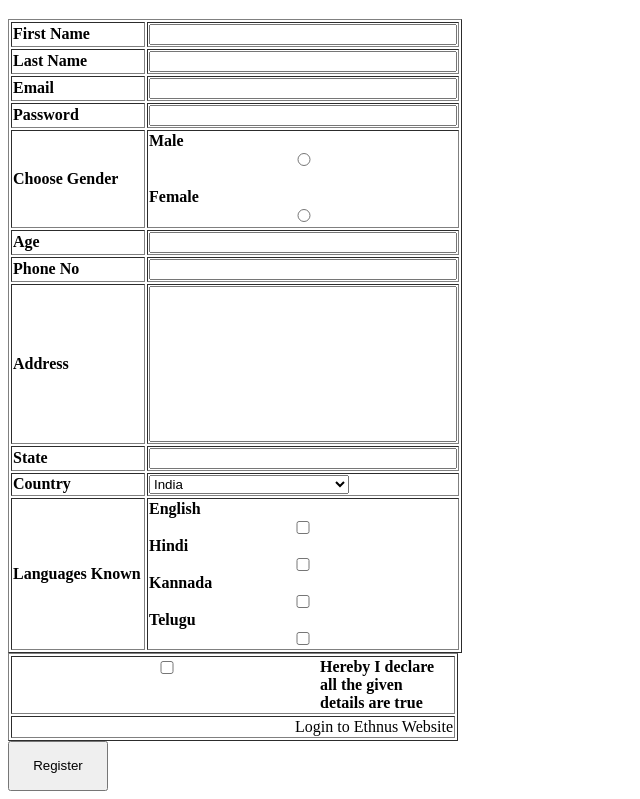
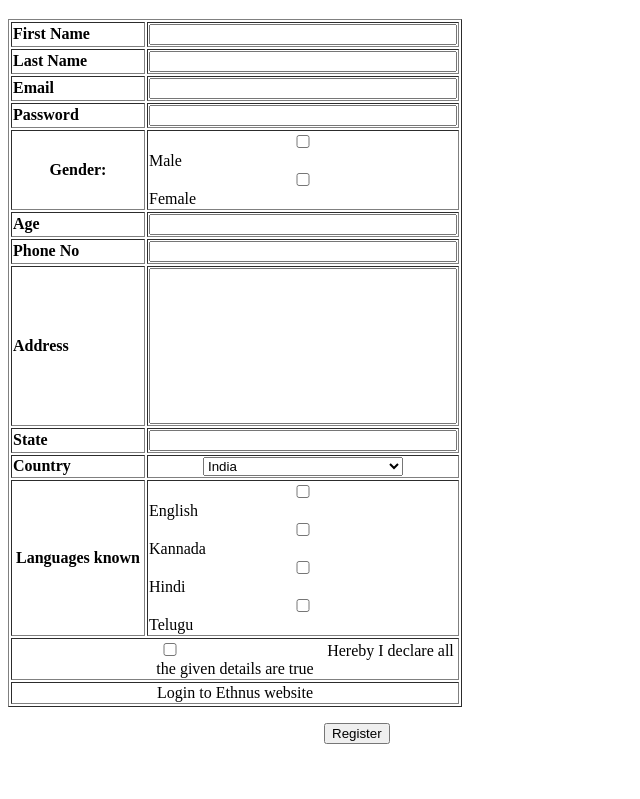
Before and after one commit to kumarayush20/Tasks-HTML-CSS, a plain HTML site: page task5.html in a window 1280 px wide. Shown: the part 61-860 px from the top of the page, without its empty margins (0-640 px from the left). After the commit the page ends 813 px from the top, so only its background shows below. Drawn offline with Linux system fonts and the light colour scheme.

Commit message:
Update task5.html

```diff
--- a/task5.html
+++ b/task5.html
@@ -6,7 +6,7 @@
     <title>Document</title>
     <style>
         table{
-            width: 400px;
+            width: 450px;
         }
         .t1{
             width: 450px;
@@ -33,24 +33,21 @@
             width: 200px;
         }
 
-        input[type="checkbox"]{
-            float: left;
-            text-align: justify;
-        }
-
-        .checkbox {
-            display: flex;
-            justify-content: flex-start;
-        }
-
         .a{
             display: flex;
             font-weight: 200;
         }
 
-        button{
-            width: 100px;
-            height: 50px;
+        #button1 {
+            margin-left: 25%;
+        }
+
+        #left{
+            text-align: left;
+        }
+
+        td{
+            text-align: center;
         }
     </style>
 </head>
@@ -78,14 +75,9 @@
         </tr>
 
         <tr>
-            <td> <label> Choose Gender </label> </td>
-            <td>
-                <div class="radio-group">
-                <label for = "Male" > Male </label>
-                <input type = "radio"  id = "Male"  name="gender"  />  </br> </br>
-                <label for = "Female"> Female </label>
-                <input type = "radio" id = "Female"   name="gender"  /> </td>
-            </div>
+                <td><b>Gender:</b></td>
+                <td id="left"><input type="checkbox"> Male
+                <input type="checkbox"> Female </td>
         </tr>
 
         <tr>
@@ -118,34 +110,17 @@
         </tr>
 
         <tr>
-            <td> <label for = "lang" > Languages Known </label></td>
-            <td> <label for = "English"> English </label>
-            <input type = "checkbox" id = "English"  value = "English" />
-            <label for = "Hindi"> Hindi </label>
-            <input type = "checkbox" id = "Hindi"   value = "Hindi"  />
-            <label for = "Kannada"> Kannada </label>
-            <input type = "checkbox" id = "Kannada"  value = "Kannada" />
-            <label for = "Telugu"> Telugu </label>
-            <input type = "checkbox" id = "Telugu"   value = "Telugu"  />
-            </td>
-        </tr>
-    </table>
-
-    <table border="1" class="t1">
-        <tr>
-            <td align="left">
-                    <input type="checkbox" class ="a" >
-                    <label for="checkbox">Hereby I declare all the given details are true</label>
-            </td>
-        </tr>
-
-        <tr>
-            <td align="right">
-                Login to Ethnus Website
-            </td>
-        </tr>
-    </table>
-
-    <button type="submit"> Register </button>
+            <td><b>Languages known</b></td>
+            <td id="left"><input type="checkbox"> English
+              <input type="checkbox"> Kannada
+              <input type="checkbox"> Hindi
+              <input type="checkbox"> Telugu </td>
+          </tr>
+          <tr>
+            <td colspan="2"><input type="checkbox" > Hereby I declare all the given details are true</td>
+          </tr>
+          <tr><td colspan="2">Login to <a link="https://codemithra.com/">Ethnus</a> website</td></tr>
+        </table>
+        <p></p><button id="button1">Register</button>
 </body>
 </html>
```
